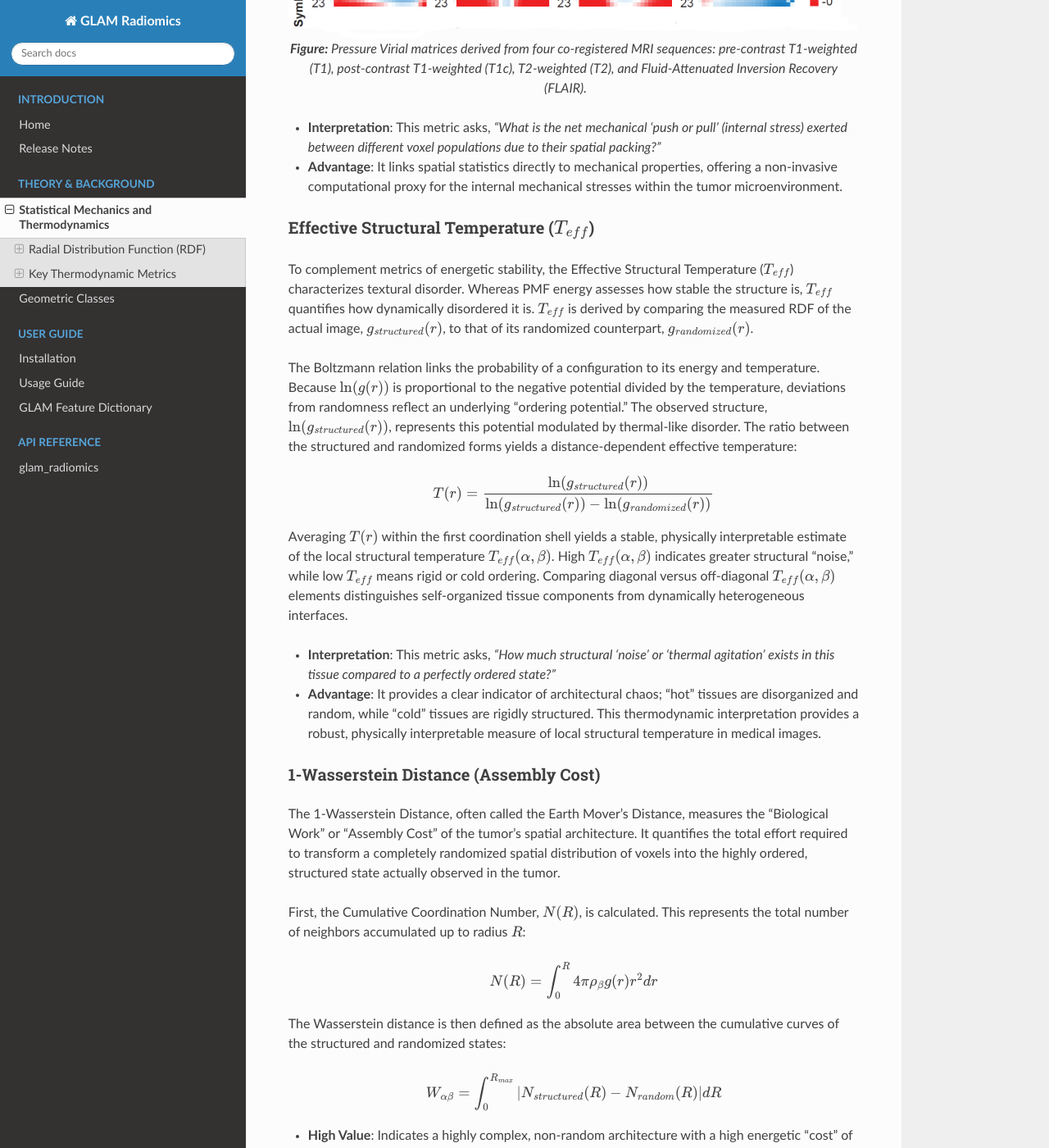
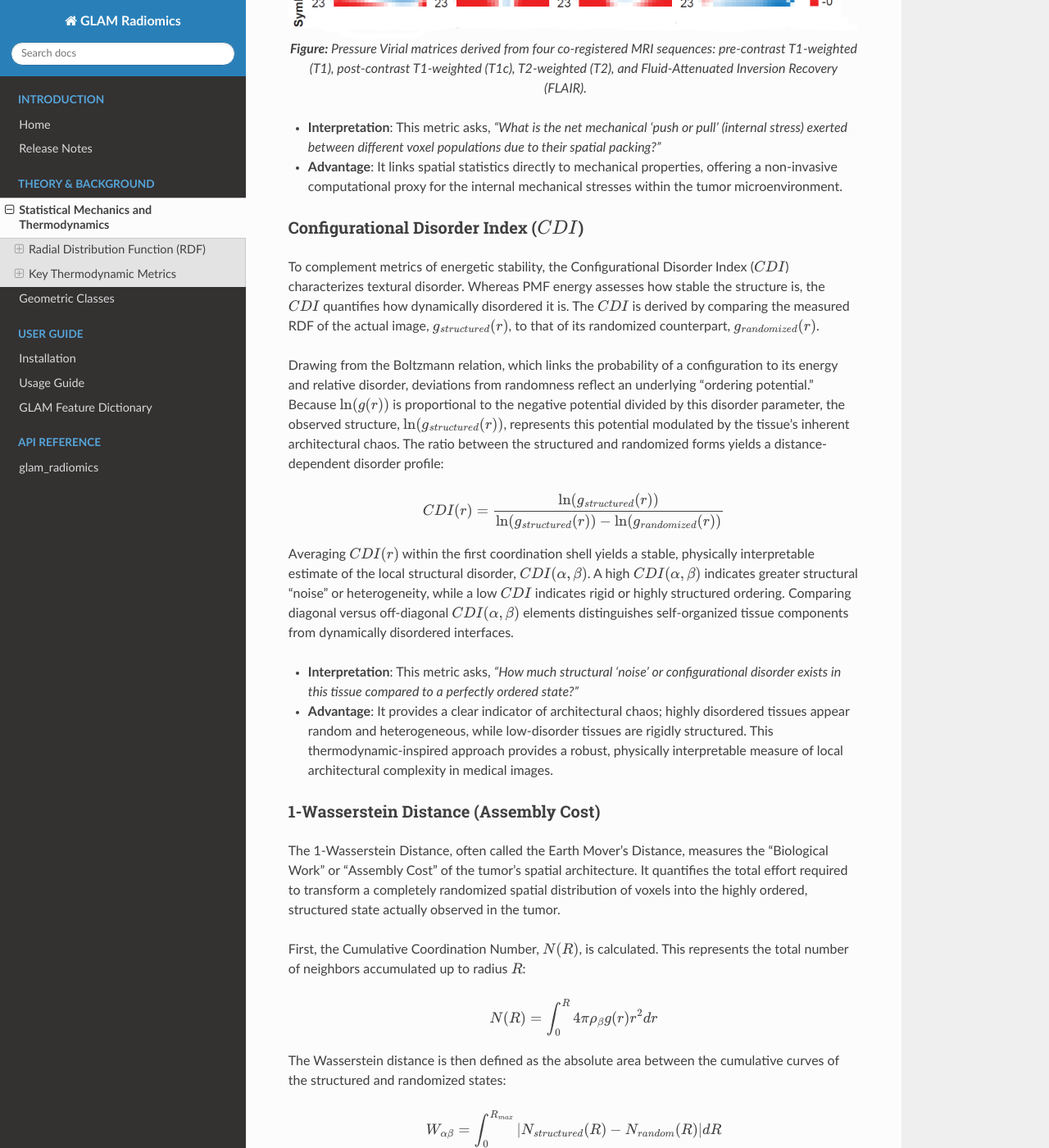
Before and after one commit to yurivelichko/glam-radiomics, a Sphinx documentation site: the page built from docs/source/theory/statistical_mechanics.rst, in a window 1280 px wide and 1400 px high, scrolled down 3472 px. Shown: the whole window at 82% size. Built offline with Sphinx 7.4.7 and the Read the Docs theme 3.1.0, drawn with Linux system fonts in a browser that asks for light colours.

Commit message:
docs: rename Effective Structural Temperature to Configurational Disorder Index

```diff
--- a/docs/source/theory/statistical_mechanics.rst
+++ b/docs/source/theory/statistical_mechanics.rst
@@ -115,20 +115,21 @@ Derived from the virial equation of state, this quantifies the mean internal for
 * **Interpretation**: This metric asks, *"What is the net mechanical 'push or pull' (internal stress) exerted between different voxel populations due to their spatial packing?"*
 * **Advantage**: It links spatial statistics directly to mechanical properties, offering a non-invasive computational proxy for the internal mechanical stresses within the tumor microenvironment.
 
-Effective Structural Temperature (:math:`T_{eff}`)
-~~~~~~~~~~~~~~~~~~~~~~~~~~~~~~~~~~~~~~~~~~~~~~~~~~
-To complement metrics of energetic stability, the Effective Structural Temperature (:math:`T_{eff}`) characterizes textural disorder. Whereas PMF energy assesses how stable the structure is, :math:`T_{eff}` quantifies how dynamically disordered it is. :math:`T_{eff}` is derived by comparing the measured RDF of the actual image, :math:`g_{structured}(r)`, to that of its randomized counterpart, :math:`g_{randomized}(r)`.
+Configurational Disorder Index (:math:`CDI`)
+~~~~~~~~~~~~~~~~~~~~~~~~~~~~~~~~~~~~~~~~~~~~
+To complement metrics of energetic stability, the Configurational Disorder Index (:math:`CDI`) characterizes textural disorder. Whereas PMF energy assesses how stable the structure is, the :math:`CDI` quantifies how dynamically disordered it is. The :math:`CDI` is derived by comparing the measured RDF of the actual image, :math:`g_{structured}(r)`, to that of its randomized counterpart, :math:`g_{randomized}(r)`.
 
-The Boltzmann relation links the probability of a configuration to its energy and temperature. Because :math:`\ln(g(r))` is proportional to the negative potential divided by the temperature, deviations from randomness reflect an underlying "ordering potential." The observed structure, :math:`\ln(g_{structured}(r))`, represents this potential modulated by thermal-like disorder. The ratio between the structured and randomized forms yields a distance-dependent effective temperature:
+Drawing from the Boltzmann relation, which links the probability of a configuration to its energy and relative disorder, deviations from randomness reflect an underlying "ordering potential." Because :math:`\ln(g(r))` is proportional to the negative potential divided by this disorder parameter, the observed structure, :math:`\ln(g_{structured}(r))`, represents this potential modulated by the tissue's inherent architectural chaos. The ratio between the structured and randomized forms yields a distance-dependent disorder profile:
 
 .. math::
 
-   T(r) = \frac{\ln(g_{structured}(r))}{\ln(g_{structured}(r)) - \ln(g_{randomized}(r))}
+   CDI(r) = \frac{\ln(g_{structured}(r))}{\ln(g_{structured}(r)) - \ln(g_{randomized}(r))}
 
-Averaging :math:`T(r)` within the first coordination shell yields a stable, physically interpretable estimate of the local structural temperature :math:`T_{eff}(\alpha,\beta)`. High :math:`T_{eff}(\alpha,\beta)` indicates greater structural "noise," while low :math:`T_{eff}` means rigid or cold ordering. Comparing diagonal versus off-diagonal :math:`T_{eff}(\alpha,\beta)` elements distinguishes self-organized tissue components from dynamically heterogeneous interfaces.
+Averaging :math:`CDI(r)` within the first coordination shell yields a stable, physically interpretable estimate of the local structural disorder, :math:`CDI(\alpha,\beta)`. A high :math:`CDI(\alpha,\beta)` indicates greater structural "noise" or heterogeneity, while a low :math:`CDI` indicates rigid or highly structured ordering. Comparing diagonal versus off-diagonal :math:`CDI(\alpha,\beta)` elements distinguishes self-organized tissue components from dynamically disordered interfaces.
 
-* **Interpretation**: This metric asks, *"How much structural 'noise' or 'thermal agitation' exists in this tissue compared to a perfectly ordered state?"*
-* **Advantage**: It provides a clear indicator of architectural chaos; "hot" tissues are disorganized and random, while "cold" tissues are rigidly structured. This thermodynamic interpretation provides a robust, physically interpretable measure of local structural temperature in medical images.
+* **Interpretation**: This metric asks, *"How much structural 'noise' or configurational disorder exists in this tissue compared to a perfectly ordered state?"*
+* **Advantage**: It provides a clear indicator of architectural chaos; highly disordered tissues appear random and heterogeneous, while low-disorder tissues are rigidly structured. This thermodynamic-inspired approach provides a robust, physically interpretable measure of local architectural complexity in medical images.
+
 
 1-Wasserstein Distance (Assembly Cost)
 ~~~~~~~~~~~~~~~~~~~~~~~~~~~~~~~~~~~~~~
```
